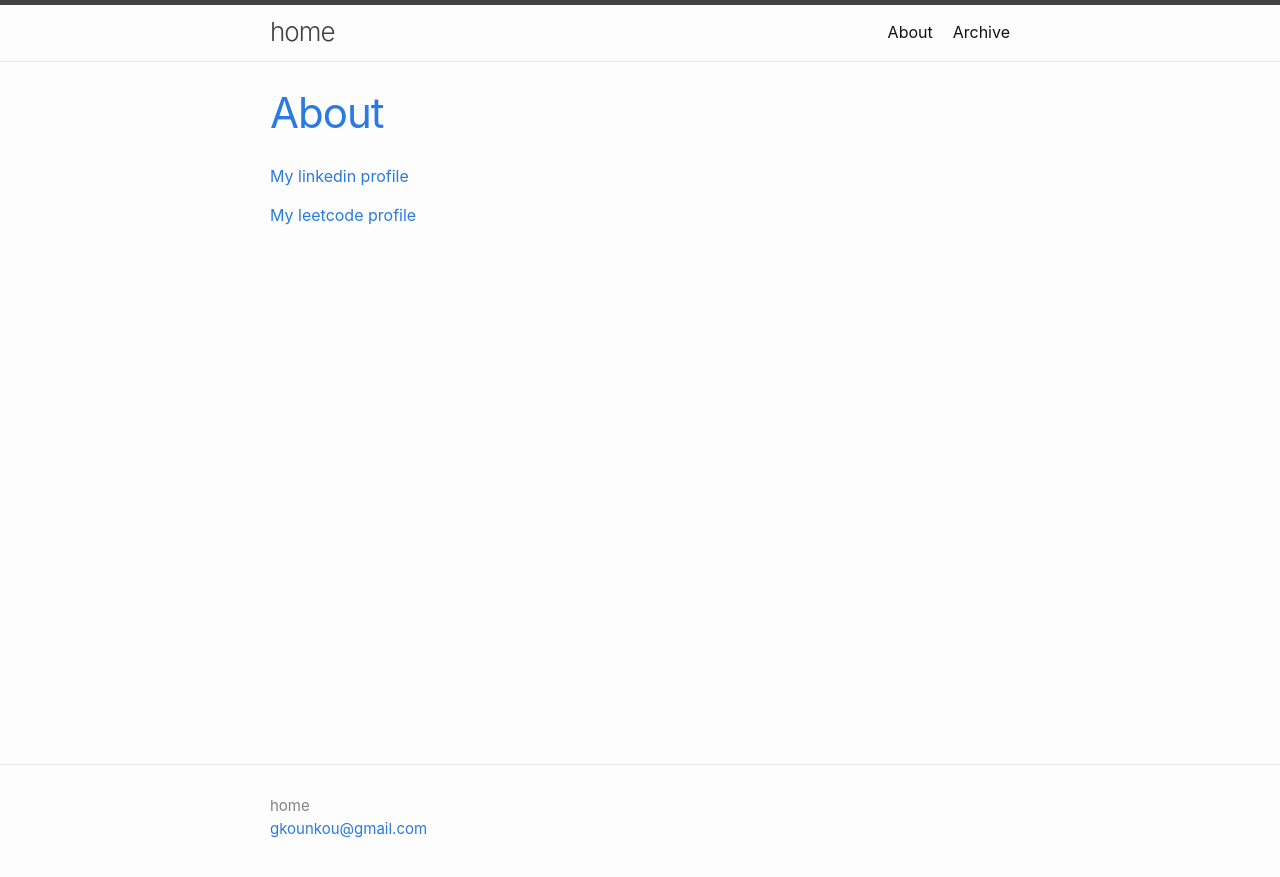
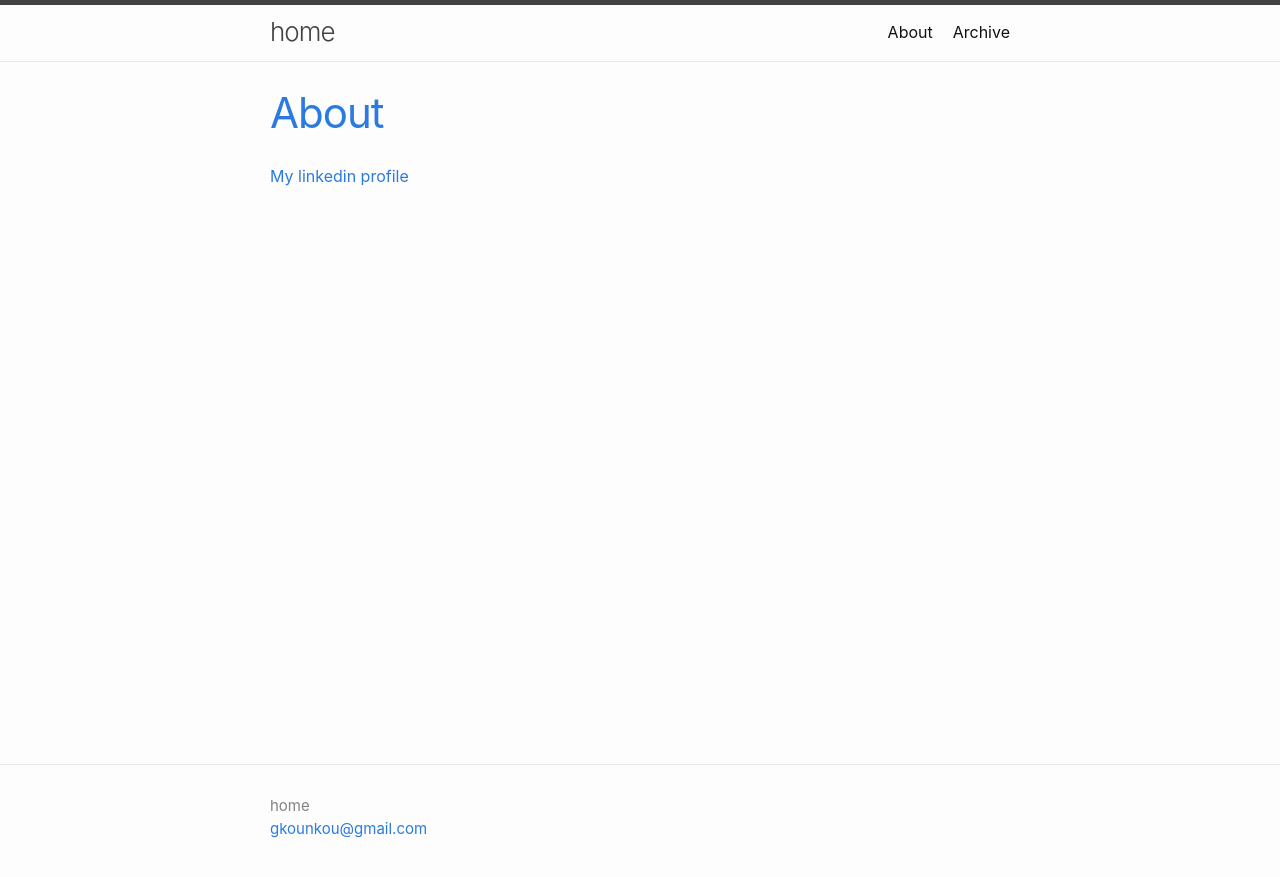
Before and after one commit to kounkou/kounkou.github.io, a Jekyll site: the page built from about.md, in a window 1280 px wide. Shown: the top 877 px of the page. Built offline with Jekyll 4.4.1, drawn with Linux system fonts in a browser that asks for light colours.

Commit message:
Update about.md
Update profile.

```diff
--- a/about.md
+++ b/about.md
@@ -5,5 +5,3 @@ permalink: /about/
 ---
 
 [My linkedin profile](https://www.linkedin.com/in/kounkou)
-
-[My leetcode profile](https://leetcode.com/bodet/)
```
